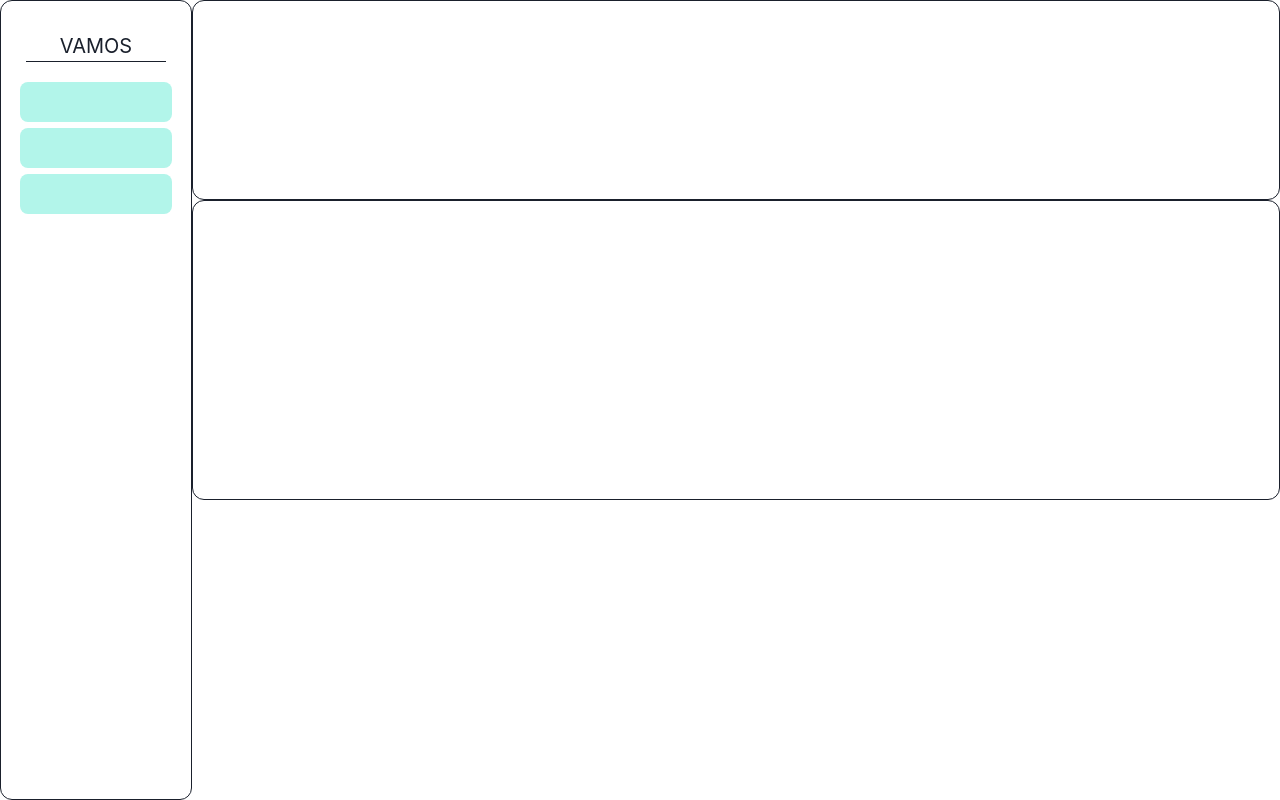
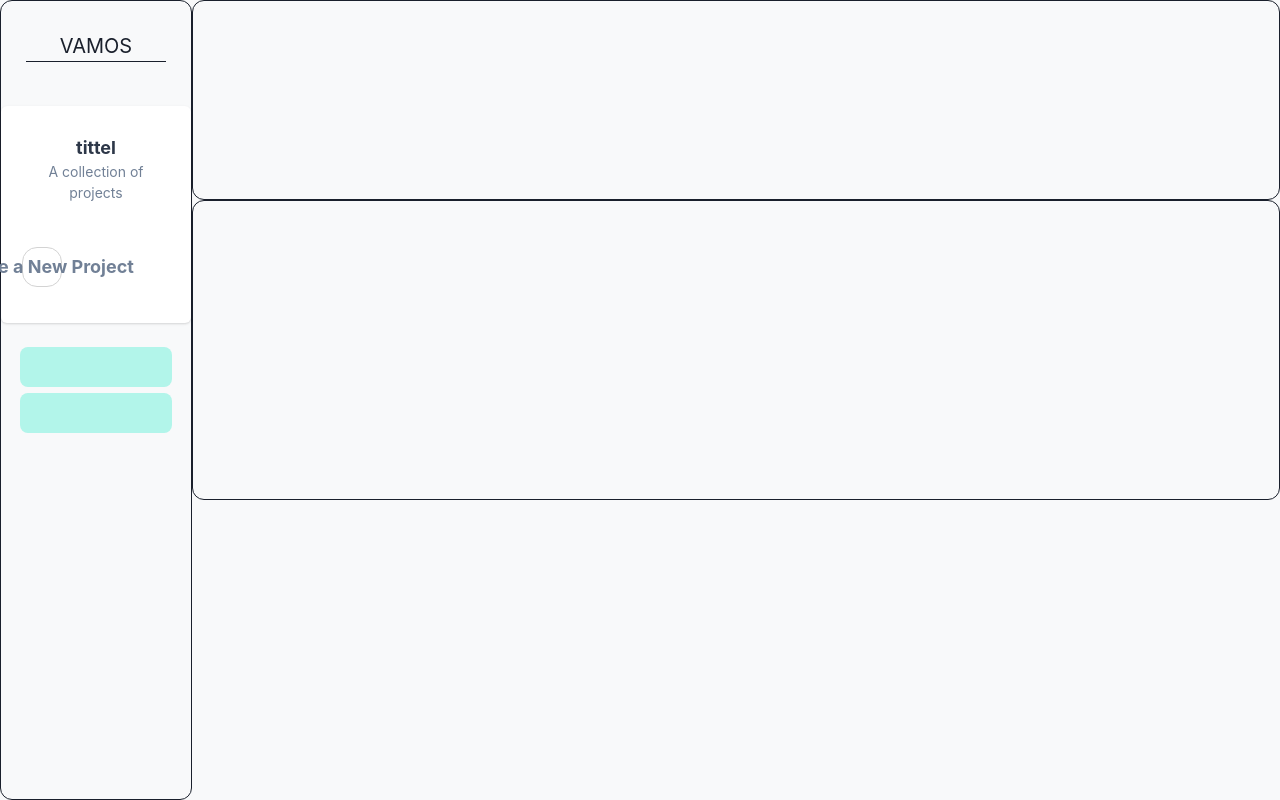
Before and after one commit to TrygveRuudShift/vamos, a Next.js app: page /homepage in a window 1280 px wide. Built offline with nearby package versions, Linux system fonts and the light colour scheme.

Commit message:
Homepage

```diff
--- a/src/pages/homepage.tsx
+++ b/src/pages/homepage.tsx
@@ -1,8 +1,11 @@
-import { Flex, SimpleGrid, Grid, Box, Text } from "@chakra-ui/react";
+import { Flex, SimpleGrid, Grid, Box, Text, Button, Card, CardBody, CardHeader, Icon, useColorModeValue } from "@chakra-ui/react";
+import { title } from "process";
 
 export default function Index() {
+  const textColor = useColorModeValue("gray.700", "white");
+  const description = "";
   return (
-    <Flex>
+    <Flex bg="#F8F9FA">
       {/* SIDEPANEL */}
       <Box
         border="1px"
@@ -17,7 +20,66 @@ export default function Index() {
         <Text fontSize="xl">VAMOS</Text>
         <Box  borderBottom="1px" mx="25px" mb="20px"/>
 
-        <Box bg="teal.100" borderRadius="lg" width="80%" height="40px" display="inline-block" />
+        <Card p='16px' my='24px' display="inline-block">
+      <CardHeader p='12px 5px' mb='12px'>
+        <Flex direction='column'>
+          <Text fontSize='lg' color={textColor} fontWeight='bold'>
+            tittel
+          </Text>
+          <Text fontSize='sm' color='gray.500' fontWeight='400'>
+          A collection of projects
+          </Text>
+        </Flex>
+      </CardHeader>
+      <CardBody px='5px'>
+        <Grid
+          templateColumns={{ sm: "1fr", md: "1fr 1fr", xl: "repeat(4, 1fr)" }}
+          templateRows={{ sm: "1fr 1fr 1fr auto", md: "1fr 1fr", xl: "1fr" }}
+          gap='24px'>
+          {/* <ProjectCard
+            image={imageArchitect1}
+            name={"Project #1"}
+            category={"Modern"}
+            description={
+              "As Uber works through a huge amount of internal management turmoil."
+            }
+            avatars={[avatar2, avatar4, avatar6]}
+          />
+          <ProjectCard
+            image={imageArchitect2}
+            name={"Project #2"}
+            category={"Scandinavian"}
+            description={
+              "Music is something that every person has his or her own specific opinion about."
+            }
+            avatars={[avatar4, avatar2, avatar6, avatar4]}
+          />
+          <ProjectCard
+            image={imageArchitect3}
+            name={"Project #3"}
+            category={"Minimalist"}
+            description={
+              "Different people have different taste, especially various types of music."
+            }
+            avatars={[avatar2, avatar4, avatar6]}
+          /> */}
+          <Button
+            p='0px'
+            bg='transparent'
+            color='gray.500'
+            border='1px solid lightgray'
+            borderRadius='15px'
+            minHeight={{ sm: "200px", md: "100%" }}>
+            <Flex direction='column' justifyContent='center' align='center'>
+              {/* <Icon as={FaPlus} fontSize='lg' mb='12px' /> */}
+              <Text fontSize='lg' fontWeight='bold'>
+                Create a New Project
+              </Text>
+            </Flex>
+          </Button>
+        </Grid>
+      </CardBody>
+    </Card>
         <Box bg="teal.100" borderRadius="lg" width="80%" height="40px" display="inline-block" />
         <Box bg="teal.100" borderRadius="lg" width="80%" height="40px" display="inline-block" />
 
```
